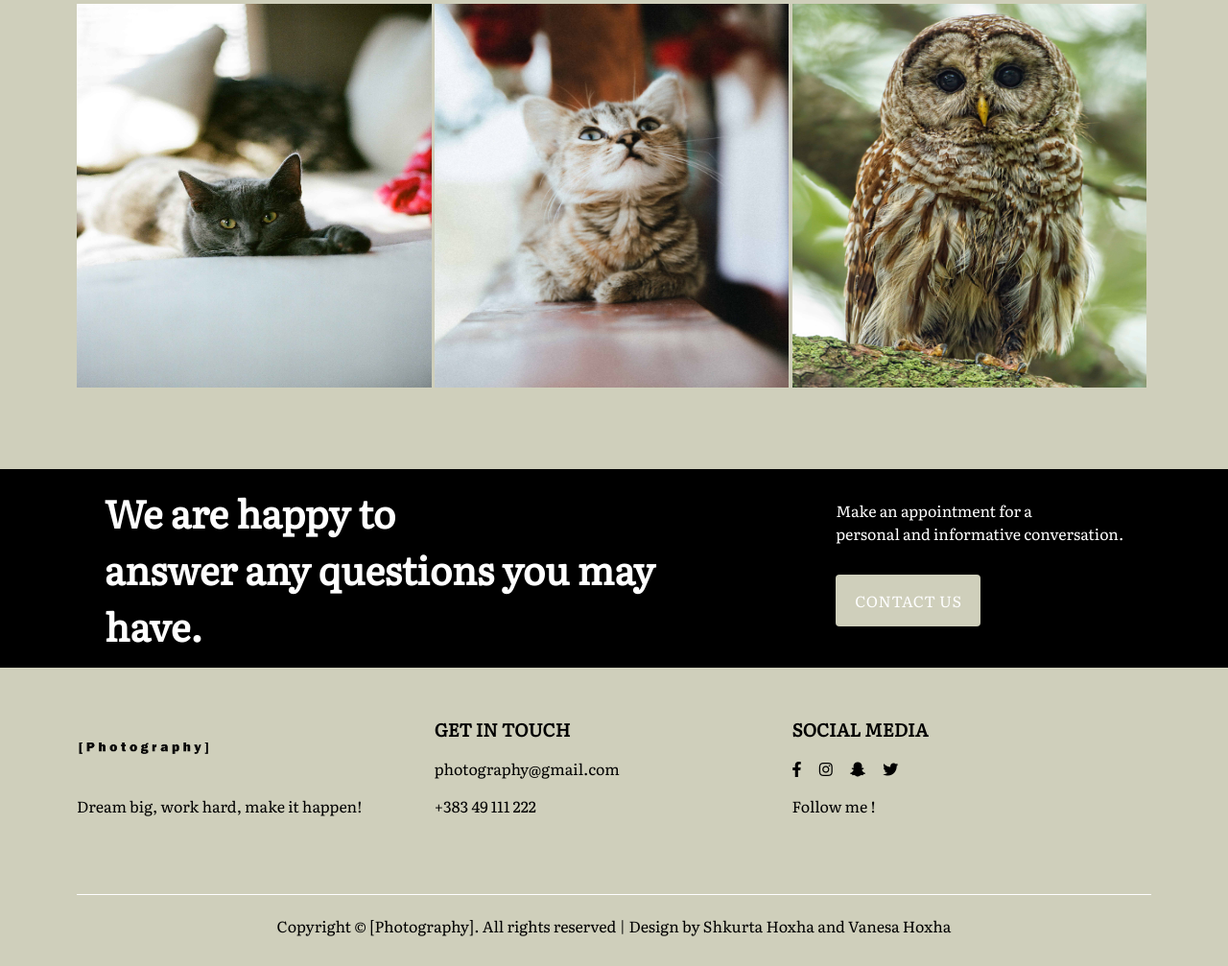
After one commit to ShkurtaH/webPageProject_, a PHP site: page /portfolio.html in a window 1280 px wide. The commit adds this page. Shown: the part 1513-2520 px from the top of the page at 96% size. Run offline with PHP 8.4, Linux system fonts and the light colour scheme; some libraries are stand-ins or nearby versions.

Commit message:
third commit

```diff
--- a/assets/css/style.css
+++ b/assets/css/style.css
@@ -89,12 +89,12 @@ h2{
 }
 .banner .banner-content{
     position: absolute;
-    width: 80%;
+    width: 50%;
     margin: 100px auto;
     text-align: center;
     left: 50%;
     transform: translateX(-50%);
-    bottom: 15%;
+    bottom: 10%;
     color: #fff;
     font-style: italic;
 }
@@ -126,7 +126,35 @@ h2{
     object-fit: contain;
 }
 
+/*Main Content of page Portfolio*/
+.portfolio-contact{
+    display: flex;
+    flex-wrap: wrap;
+    justify-content: space-evenly;
+    background-color:black;
+}
+.portfolio-contact .contact-container{
+    margin-top: 15px;
+    margin-bottom: 15px;
+    margin-left: 80px;
+    margin-right: 80px;
+}
+.portfolio-contact .contact-container h2{
+    font-size: 40px;
+    font-weight: 600;
+    color: #fff;
+}
+.portfolio-contact .contact-container p{
+    color:#fff;
+}
+.portfolio-contact .contact-container .btn{
+    display: inline-block;
+    margin-top: 15px;
+
+}
+
 /* Portolio */
+
 .portfolio.space{
     padding-top: 35px;
     padding-bottom: 80px;
@@ -142,29 +170,48 @@ h2{
     display: inline-block;
 }
 .portfolio .portfolio-item .card{
-    box-shadow: 0 4px 8px 0 rgba(0,0,0,0.2);
-    transition: 0.3s;
+    box-shadow: 0 4px 8px 0 rgba(0,0,0,25%);
+    transition: 0.4s;
 }
 .portfolio .portfolio-item .card:hover {
     box-shadow: 0 8px 16px 0 rgba(0,0,0,0.2);
 }
-.portfolio .portfolio-item .card h4{
+.portfolio .portfolio-item .card a{
     text-decoration: none;
 }
 .container {
     padding: 2px 16px;
     text-align: center;
-    color:#fdfdfd
+    color: black;
+}
+/*Portfolio of page portfolio*/
+.portfolio .portfolio-item:last-child{
+    padding-right: 0;
 }
 
+.portfolio .portfolio-item figure{
+    margin: 0;
+    overflow: hidden;
 
+}
+.portfolio .portfolio-item figure,
+.portfolio .portfolio-item figure img{
+    width: 100%;
+    height: 400px;
+    display: inline-block;
+    transition: transform .5s ease-in;
+}
+
+.portfolio .portfolio-item figure:hover img{
+    transform: scale(1.5);
+}
 
 /* Footer */
 footer{
     background: #cfcfbb;
 }
 footer p{
-    color: #fff;
+    color: black;
     margin: 0;
 }
 footer .content.space{
@@ -176,18 +223,19 @@ footer .content .footer-widget{
 }
 footer .content .footer-widget a{
     display: inline-block;
-    width: 128px;
-    height: 54px;
+    width: 140px;
+    height: 67px;
 }
 footer .content .footer-widget a img{
     width: 100%;
     height: 100%;
     object-fit: contain;
+    padding-bottom: 10px;
 }
 footer .content .footer-widget h3{
     margin-top: 0;
     margin-bottom: 15px;
-    color: #fff;
+    color: black;
     text-transform: uppercase;
 }
 
@@ -195,7 +243,7 @@ footer .content .footer-widget .footer-content a{
     display: block;
     width: unset;
     height: unset;
-    color: #fff;
+    color: black;
     text-decoration: none;
     margin-bottom: 15px;
 }
--- /dev/null
+++ b/portfolio.html
@@ -0,0 +1,189 @@
+<!DOCTYPE html>
+<html>
+
+<head>
+    <title>
+        WebPageProject
+    </title>
+
+    <!-- Literata Googl Fonts -->
+    <link rel="stylesheet" href="https://fonts.googleapis.com/css2?family=Literata&display=swap">
+    <!-- FontAwesome Library CSS -->
+    <link rel="stylesheet" href="https://cdnjs.cloudflare.com/ajax/libs/font-awesome/5.14.0/css/all.min.css">
+    <!-- Custom CSS -->
+    <link rel="stylesheet" href="assets/css/style.css">
+</head>
+
+<body>
+    <!-- Main Starts -->
+    <main>
+        <!-- Banner Starts -->
+        <section class="banner"
+            style="background: url('assets/images/general/portfolio-banner.jpg') no-repeat; background-position: center;padding: 0 0 190px 0; background-size: cover;">
+            <div class="header">
+                <div class="logo">
+                    <figure>
+                        <a href="index.html">
+                            <img src="assets/images/icons/logo[photography].png" alt="Logo">
+                        </a>
+                    </figure>
+                </div>
+                <div class="navigation">
+                    <ul>
+                        <li>
+                            <a href="index.html">Home</a>
+                        </li>
+                        <li>
+                            <a href="about.html"> About</a>
+                        </li>
+                        <li>
+                            <a href="#" class="active">Portfolio</a>
+                        </li>
+                        <li>
+                            <a href="contact.html">Contact</a>
+                        </li>
+                    </ul>
+                </div>
+                <div class="contact">
+                    <a href="#" class="btn">Log In</a>
+                </div>
+            </div>
+            <div class="banner-content">
+                <p>
+                    “When words become unclear, I shall focus with photographs. When images become inadequate, I shall
+                    be content with silence.”
+                </p>
+                <a href="#photography-portfolio" class="btn"> Portfolio</a>
+            </div>
+        </section>
+        <!-- Banner Ends -->
+        <!-- Portfolio Starts -->
+        <section class="portfolio space" id="photography-portfolio">
+            <div class="center">
+                <h2>
+                   Portfolio!
+                </h2>
+            </div>
+            <div class="portfolio-list">
+                <div class="portfolio-item">
+                    <figure>
+                        <img src="assets/images/general/Nature-photography4.jpg" alt="Portfolio 1">
+                    </figure>
+                </div>
+                <div class="portfolio-item">
+                    <figure>
+                        <img src="assets/images/general/Nature-photography2.jpg" alt="Portfolio 2">
+                    </figure>
+                </div>
+                <div class="portfolio-item">
+                    <figure>
+                        <img src="assets/images/general/Nature-photography3.jpg" alt="Portfolio 3">
+                    </figure>
+                </div>
+                <div class="portfolio-item">
+                    <figure>
+                        <img src="assets/images/general/street-photography1.jpg" alt="Portfolio 4">
+                    </figure>
+                </div>
+                <div class="portfolio-item">
+                    <figure>
+                        <img src="assets/images/general/street-photography2.jpg" alt="Portfolio 5">
+                    </figure>
+                </div>
+
+                <div class="portfolio-item">
+                    <figure>
+                        <img src="assets/images/general/street-photography3.jpg" alt="Portfolio 6">
+                    </figure>
+                </div>
+
+                <div class="portfolio-item">
+                    <figure>
+                        <img src="assets/images/general/Animals-photography1.jpg" alt="Portfolio 7">
+                    </figure>
+                </div>
+                <div class="portfolio-item">
+                    <figure>
+                        <img src="assets/images/general/Animals-photography2.jpg" alt="Portfolio 8">
+                    </figure>
+                </div>
+                <div class="portfolio-item">
+                    <figure>
+                        <img src="assets/images/general/Animals-photography3.jpg" alt="Portfolio 9">
+                    </figure>
+                </div>
+            </div>
+        </section>
+        <!-- Portfolio Ends -->
+        <!-- main content-->
+        <div class="portfolio-contact">
+            <div class="contact-container">
+                <h2>
+                    We are happy to <br> answer any questions you may <br> have.
+                </h2>
+
+            </div>
+            <div class="contact-container">
+                <p>
+                    Make an appointment for a
+                <br>
+                    personal and informative conversation.
+                </p>
+                <div class="contact-Us">
+                    <a href="contact.html" class="btn">Contact Us</a>
+                </div>
+            </div>
+
+        </div>
+    </main>
+    <!-- Main Ends -->
+
+    <!-- Footer Starts -->
+    <footer id="footer">
+        <div class="content space">
+            <div class="footer-widget">
+                <a href="index.html">
+                    <img src="assets/images/icons/[Photography]].png" alt="Logo">
+                </a>
+                <p>
+                    Dream big, work hard, make it happen!
+                </p>
+            </div>
+            <div class="footer-widget">
+                <h3>Get in touch</h6>
+                    <div class="footer-content">
+                        <a href="mailto:photography@gmail.com">photography@gmail.com</a>
+                        <a href="tel:049111222">+383 49 111 222</a>
+                    </div>
+            </div>
+            <div class="footer-widget">
+                <h3>Social Media</h6>
+                    <div class="social-media-list footer-content">
+                        <a href="https://facebook.com" target="_blank">
+                            <i class="fab fa-facebook-f"></i>
+                        </a>
+                        <a href="https://instagram.com">
+                            <i class="fab fa-instagram"></i>
+                        </a>
+                        <a href="https://snapchat.com">
+                            <i class="fab fa-snapchat-ghost"></i>
+                        </a>
+                        <a href="https://twitter.com">
+                            <i class="fab fa-twitter"></i>
+                        </a>
+                        <p>
+                            Follow me !
+                        </p>
+                    </div>
+            </div>
+            <div class="footer-bottom center">
+                <p>
+                    Copyright &copy; [Photography]. All rights reserved | Design by Shkurta Hoxha and Vanesa Hoxha
+                </p>
+            </div>
+        </div>
+    </footer>
+    <!-- Footer Ends -->
+</body>
+
+</html>
```
Also changed, not shown: index.html (+16 -13 lines), assets/images/general/2.jpg (deleted), assets/images/general/3.jpg (deleted), assets/images/general/Animals-photography.jpg (added), assets/images/general/Animals-photography1.jpg (added), assets/images/general/Animals-photography2.jpg (added), assets/images/general/Animals-photography3.jpg (added), assets/images/general/Nature-photography2.jpg (added), assets/images/general/Nature-photography3.jpg (added), assets/images/icons/[Photography]].png (added), assets/js/index.js (added), 7 other files.
